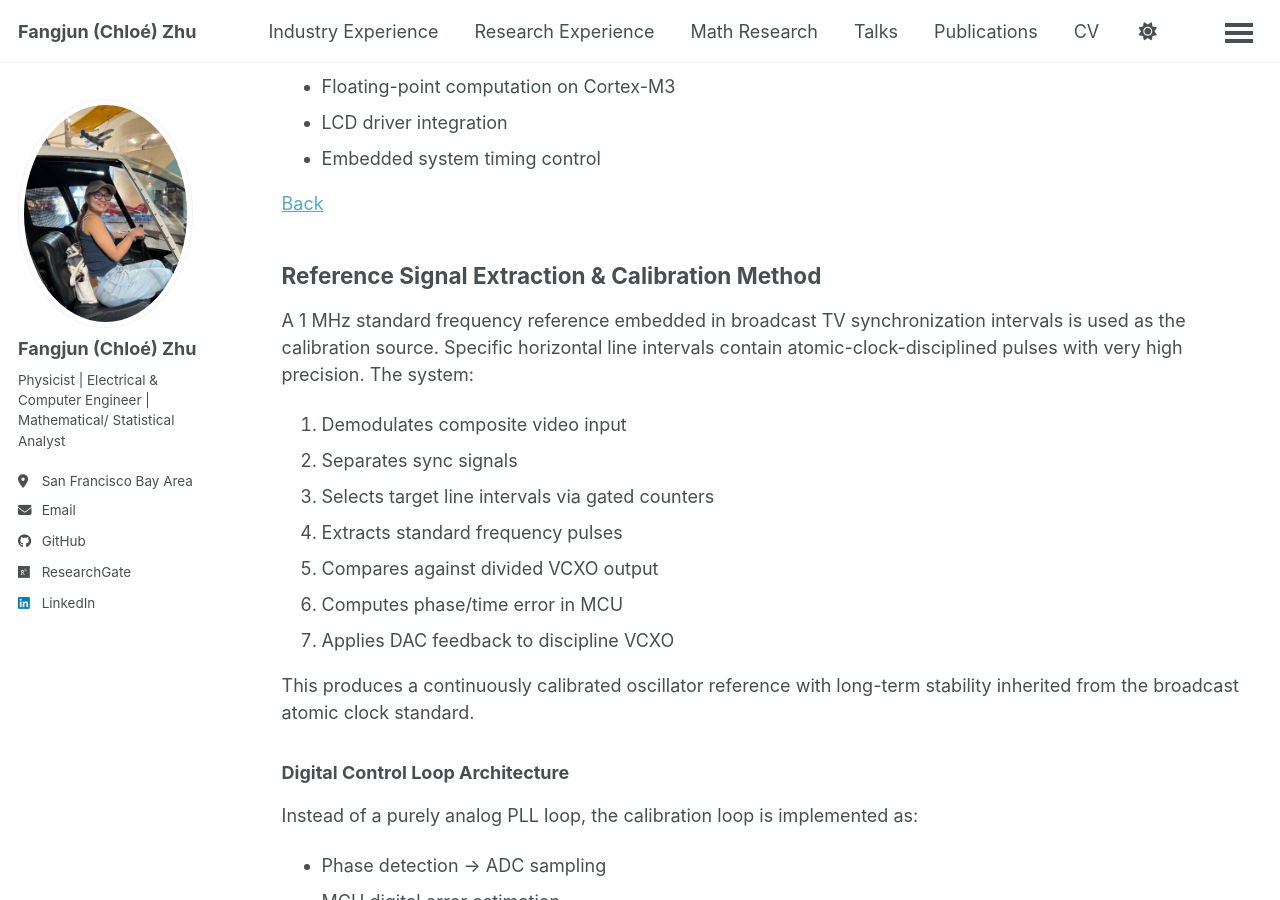
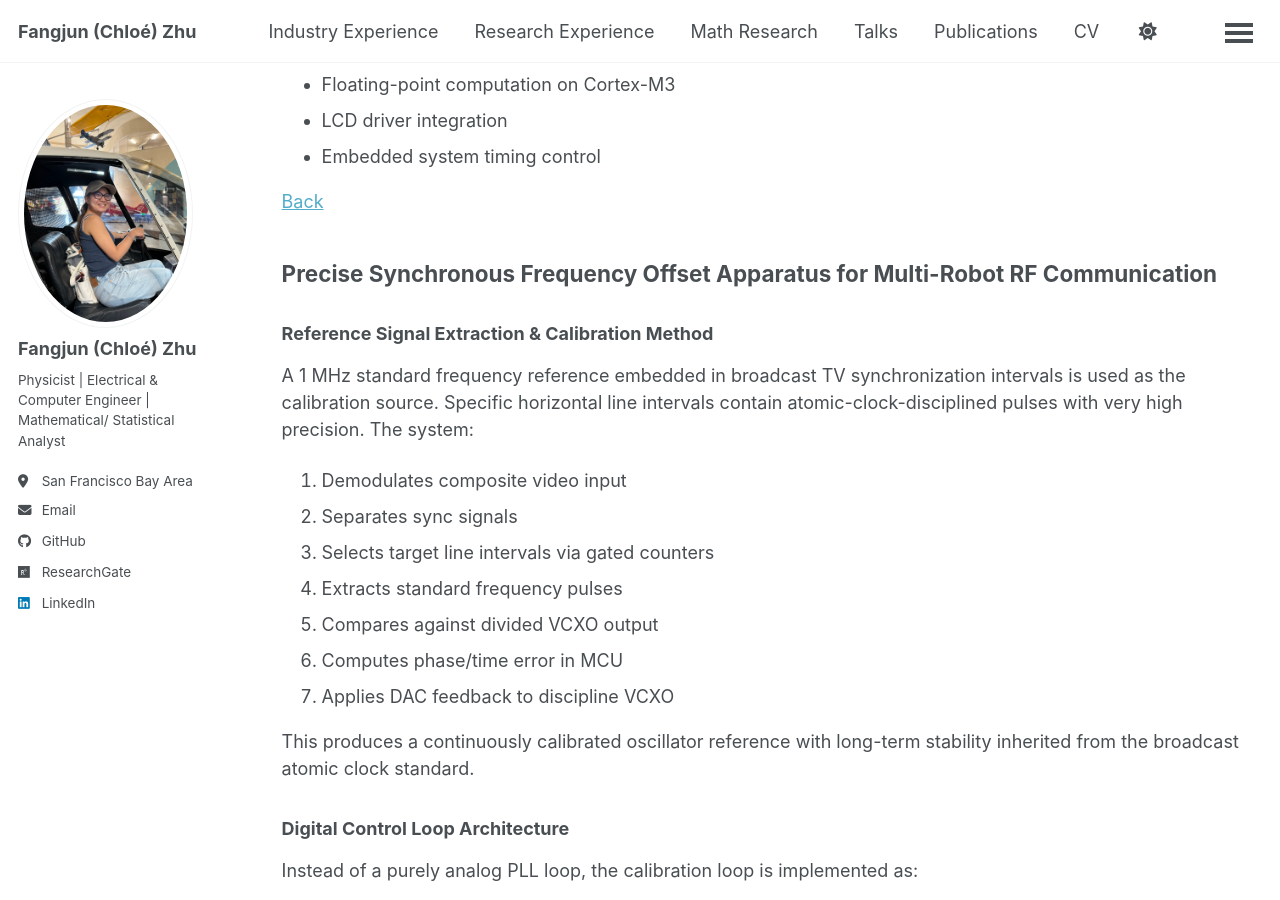
Before and after one commit to ChloeZhu1/ChloeZhu1.github.io, a Jekyll site: the page built from _pages/physics-and-engineering-research.md, in a window 1280 px wide and 900 px high, scrolled down 6617 px. Built offline with Jekyll 4.4.1, drawn with Linux system fonts in a browser that asks for light colours; a script bundle is joined from its source files by our own code; library files that are not in the unit come from our copies.

Commit message:
Update physics-and-engineering-research.md

```diff
--- a/_pages/physics-and-engineering-research.md
+++ b/_pages/physics-and-engineering-research.md
@@ -140,7 +140,9 @@ This project demonstrates:
 
 [Back](https://chloezhu1.github.io/research-experience/#st)
 
-<h2 id="sya">Reference Signal Extraction & Calibration Method</h2>
+<h2 id="sya">Precise Synchronous Frequency Offset Apparatus for Multi-Robot RF Communication</h2>
+### Reference Signal Extraction & Calibration Method
+
 A 1 MHz standard frequency reference embedded in broadcast TV synchronization intervals is used as the calibration source. Specific horizontal line intervals contain atomic-clock-disciplined pulses with very high precision. The system:
 
 1. Demodulates composite video input
```
